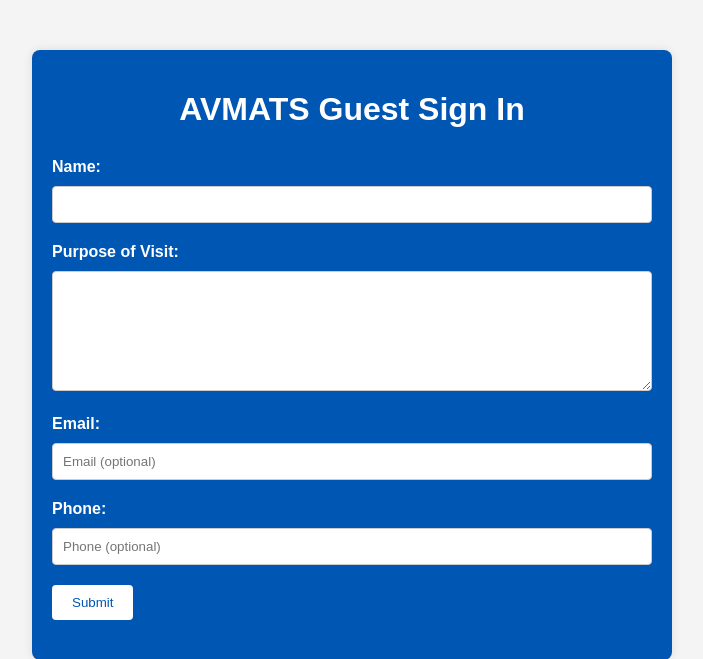
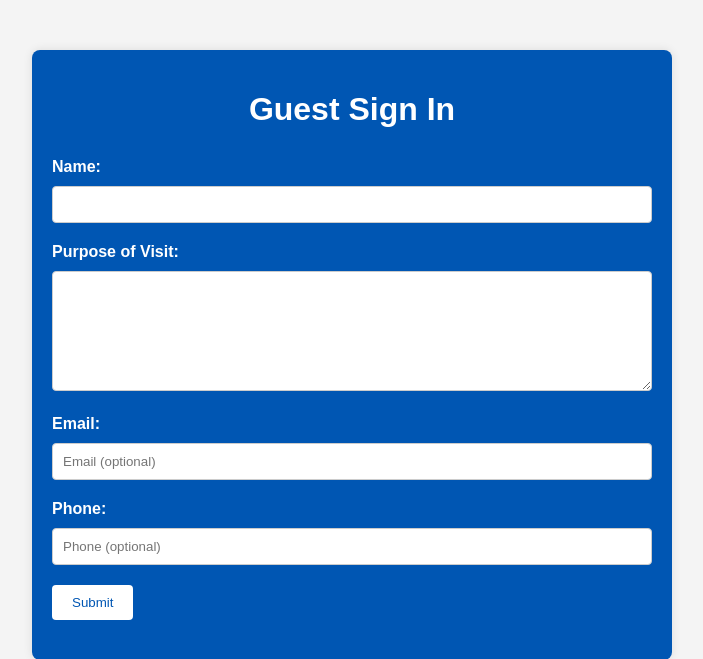
Before and after one commit to Stevene1234/guestlog, a Django app: page / in a window 1280 px wide. Shown: the top 659 px of the page, without its empty margins (288-991 px from the left). Run offline with Django 5.2, Linux system fonts and the light colour scheme.

Commit message:
fixed routing

```diff
--- a/guest_log_project/urls.py
+++ b/guest_log_project/urls.py
@@ -16,10 +16,10 @@
 """
 from django.contrib import admin
 from django.urls import path, include
-from guest_logs.views import visit_submission
+
 
 urlpatterns = [
     path('admin/', admin.site.urls),
-    path('visit/', include('guest_logs.urls')),
-    path('', visit_submission, name='home'),
+    path('', include('guest_logs.urls')),
+
 ]
--- a/guest_logs/templates/guest_logs/visit_submission.html
+++ b/guest_logs/templates/guest_logs/visit_submission.html
@@ -71,7 +71,7 @@
 </head>
 <body>
     <div class="container">
-        <h1>AVMATS Guest Sign In</h1> <!-- Header with the title -->
+        <h1>Guest Sign In</h1> <!-- Header with the title -->
         <form action="{% url 'visit_submission' %}" method="post">
             {% csrf_token %}
             {% if error_messages %}
--- a/guest_logs/tests.py
+++ b/guest_logs/tests.py
@@ -34,7 +34,6 @@
         self.assertTrue(isinstance(visit_without_email_and_phone, Visit))
         self.assertEqual(str(visit_without_email_and_phone), f"{visit_without_email_and_phone.name} - "
                                                              f"{visit_without_email_and_phone.visit_date}")
-
 
 
 from django.urls import reverse
```
Also changed, not shown: CHANGELOG.md, README.md, db.sqlite3, 1 other file.
